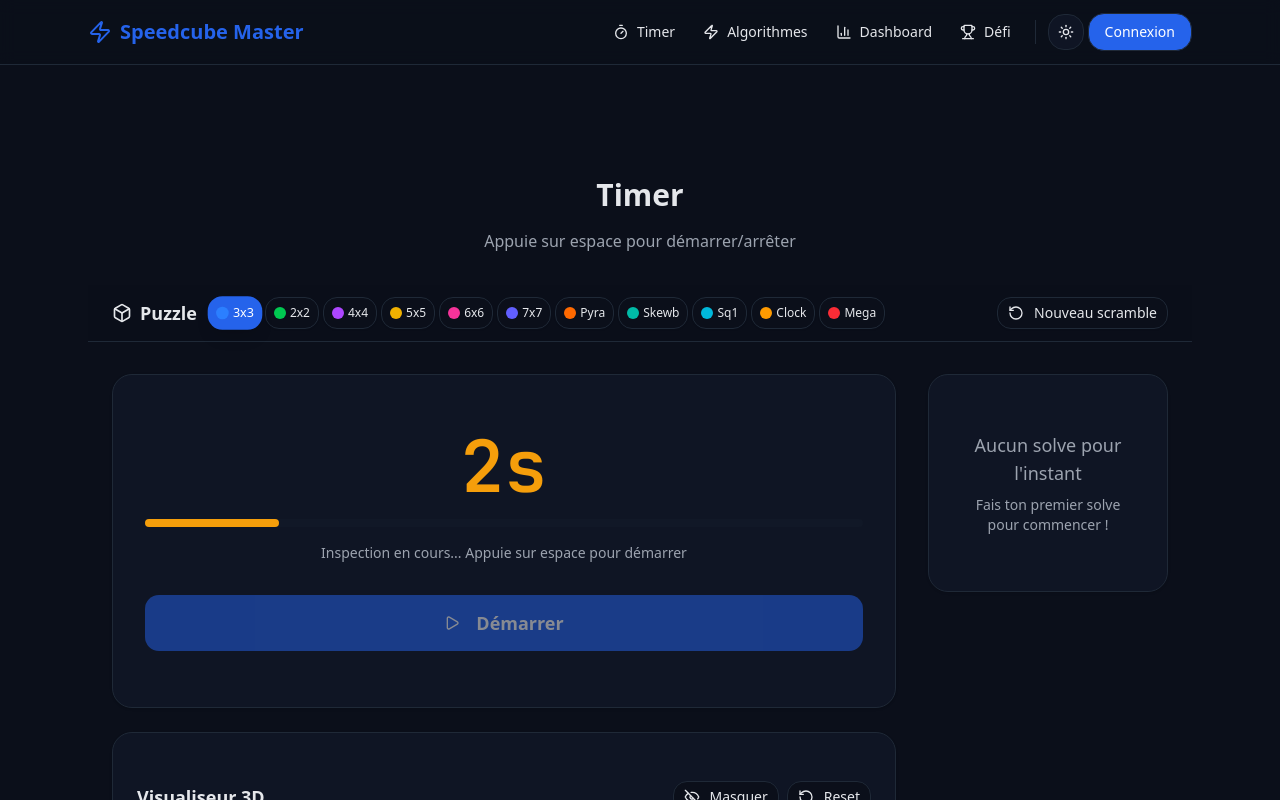
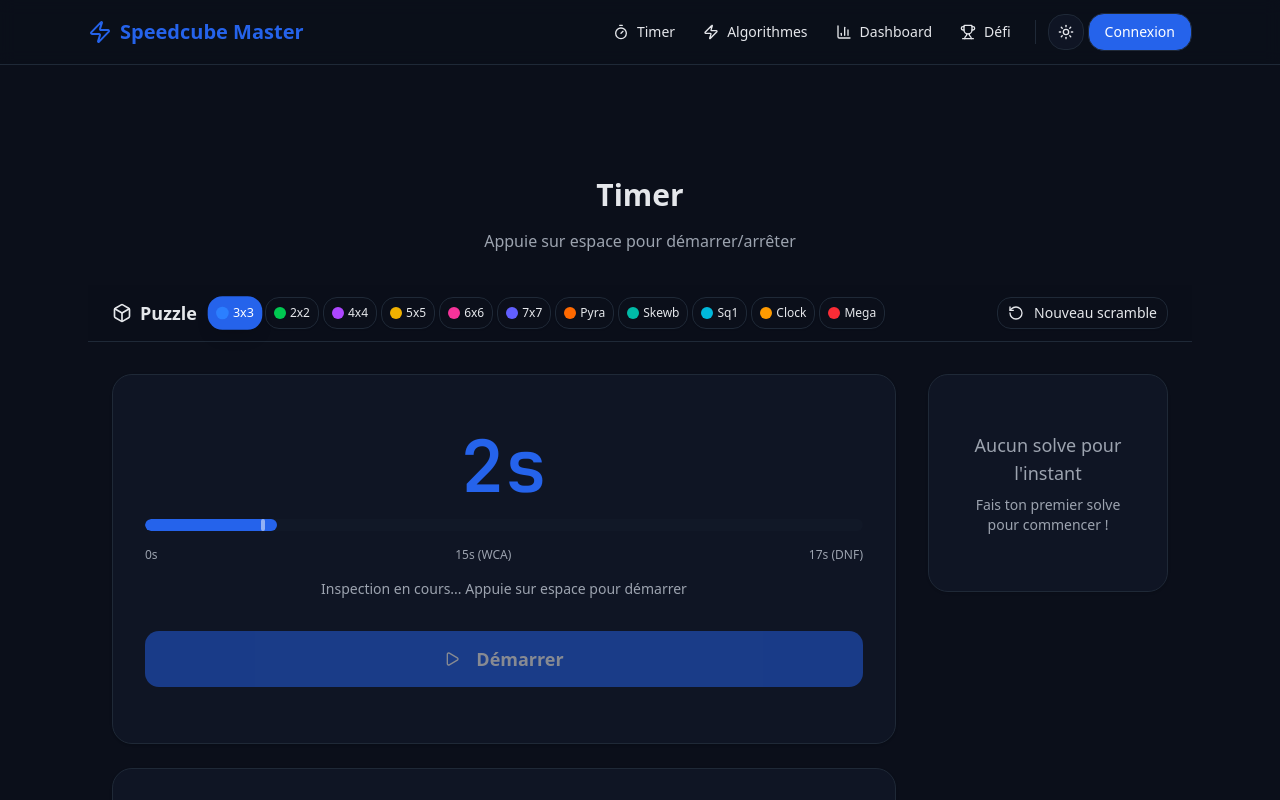
Before and after one commit to thomaslekieffre/speedcube-master, a Next.js app: page /timer in a window 1280 px wide. Both pictures are taken after a click on the button "Inspection". Shown: the top 800 px of the page. Built offline with nearby package versions, Linux system fonts and the light colour scheme.

Commit message:
fix: timer WCA

```diff
--- a/src/components/timer-card.tsx
+++ b/src/components/timer-card.tsx
@@ -31,9 +31,13 @@ export function TimerCard() {
   const [time, setTime] = useState(0);
   const [startTime, setStartTime] = useState<number | null>(null);
   const [inspection, setInspection] = useState(0);
+  const [inspectionStartTime, setInspectionStartTime] = useState<number | null>(
+    null
+  );
   const [isInspection, setIsInspection] = useState(false);
   const [currentScramble, setCurrentScramble] = useState("R U R' U'");
   const [selectedPuzzle, setSelectedPuzzle] = useState<PuzzleType>("333");
+  const [dnfAlreadySaved, setDnfAlreadySaved] = useState(false);
 
   const {
     solves,
@@ -71,24 +75,63 @@ export function TimerCard() {
     return () => clearInterval(interval);
   }, [isRunning, startTime]);
 
-  // Inspection timer
+  // Inspection timer avec règles WCA
   useEffect(() => {
-    let interval: ReturnType<typeof setInterval>;
+    let interval: ReturnType<typeof setInterval> | null = null;
 
-    if (isInspection) {
+    if (isInspection && inspectionStartTime) {
+      // Commencer immédiatement
+      setInspection(Date.now() - inspectionStartTime);
+
       interval = setInterval(() => {
-        setInspection((prev) => {
-          if (prev >= 15000) {
-            setIsInspection(false);
-            return 0;
-          }
-          return prev + 100;
-        });
-      }, 100);
+        const currentInspection = Date.now() - inspectionStartTime;
+        setInspection(currentInspection);
+
+        // Règles WCA pour l'inspection :
+        // - 15 secondes maximum
+        // - +2 si > 15s
+        // - DNF si > 17s
+        if (currentInspection >= 17000) {
+          // DNF - arrêter l'inspection et sauvegarder le DNF
+          setIsInspection(false);
+          setIsRunning(false);
+          setInspection(0);
+          setInspectionStartTime(null);
+          setDnfAlreadySaved(true); // Marquer que le DNF est déjà sauvegardé
+
+          // Sauvegarder le DNF dans les solves
+          addSolve({
+            time: 0,
+            penalty: "dnf",
+            date: new Date(),
+            scramble: currentScramble,
+          });
+
+          toast.error("DNF - Inspection > 17 secondes", {
+            description: "Règles WCA : DNF si inspection > 17s",
+          });
+
+          // Régénérer un nouveau scramble
+          generateNewScramble();
+        } else if (currentInspection >= 15000 && currentInspection < 15016) {
+          // +2 - afficher le warning une seule fois
+          toast.warning("+2 - Inspection > 15 secondes", {
+            description: "Règles WCA : +2 si inspection > 15s",
+          });
+        }
+      }, 10); // Même fréquence que le timer principal
     }
 
-    return () => clearInterval(interval);
-  }, [isInspection]);
+    return () => {
+      if (interval) clearInterval(interval);
+    };
+  }, [
+    isInspection,
+    inspectionStartTime,
+    currentScramble,
+    addSolve,
+    generateNewScramble,
+  ]);
 
   // Gestion des touches
   useEffect(() => {
@@ -107,10 +150,11 @@ export function TimerCard() {
     if (!isRunning && !isInspection) {
       // Commencer l'inspection
       setIsInspection(true);
-      setInspection(0);
+      setInspectionStartTime(Date.now());
     } else if (isInspection) {
       // Démarrer le timer
       setIsInspection(false);
+      setInspectionStartTime(null);
       setIsRunning(true);
       setStartTime(Date.now());
       setTime(0); // Remettre à 0 au début du timer
@@ -123,21 +167,54 @@ export function TimerCard() {
   };
 
   const saveSolve = () => {
-    // Calculer le temps directement depuis startTime
     const currentTime = startTime ? Date.now() - startTime : 0;
+
+    // Déterminer la pénalité selon les règles WCA
+    let penalty: "none" | "plus2" | "dnf" = "none";
+
+    if (inspection > 17000) {
+      penalty = "dnf";
+    } else if (inspection > 15000) {
+      penalty = "plus2";
+    }
+
+    // Ne pas sauvegarder si c'est déjà un DNF d'inspection (déjà sauvegardé)
+    if (dnfAlreadySaved) {
+      setDnfAlreadySaved(false); // Reset le flag
+      setTime(0);
+      setInspection(0);
+      setInspectionStartTime(null);
+      setIsInspection(false);
+      generateNewScramble();
+      return;
+    }
 
     const newSolve = addSolve({
       time: currentTime,
-      penalty: "none",
+      penalty: penalty,
       date: new Date(),
       scramble: currentScramble,
     });
 
-    toast.success("Solve sauvegardé !", {
-      description: `Temps: ${formatTime(currentTime)}`,
-    });
+    // Message selon la pénalité
+    if (penalty === "dnf") {
+      toast.error("DNF - Inspection > 17 secondes", {
+        description: `Temps: ${formatTime(currentTime)} (DNF)`,
+      });
+    } else if (penalty === "plus2") {
+      toast.warning("Solve sauvegardé avec +2", {
+        description: `Temps: ${formatTime(currentTime)} + 2 secondes`,
+      });
+    } else {
+      toast.success("Solve sauvegardé !", {
+        description: `Temps: ${formatTime(currentTime)}`,
+      });
+    }
 
     setTime(0);
+    setInspection(0);
+    setInspectionStartTime(null);
+    setIsInspection(false);
     // Régénérer un nouveau scramble après avoir sauvegardé
     generateNewScramble();
   };
@@ -201,6 +278,18 @@ export function TimerCard() {
     if (solves.length === 0) return null;
 
     const validSolves = solves.filter((s) => s.penalty !== "dnf");
+    const dnfCount = solves.filter((s) => s.penalty === "dnf").length;
+
+    // Si tous les solves sont DNF, pas de moyenne
+    if (validSolves.length === 0) {
+      return {
+        pb: null,
+        average: null,
+        total: solves.length,
+        dnfCount: dnfCount,
+      };
+    }
+
     const times = validSolves.map((s) =>
       s.penalty === "plus2" ? s.time + 2000 : s.time
     );
@@ -211,7 +300,12 @@ export function TimerCard() {
         ? Math.floor(times.reduce((a, b) => a + b, 0) / times.length)
         : 0;
 
-    return { pb, average, total: solves.length };
+    return {
+      pb,
+      average,
+      total: solves.length,
+      dnfCount: dnfCount,
+    };
   };
 
   const stats = getStats();
@@ -294,17 +388,89 @@ export function TimerCard() {
                 <div className="text-center mb-8">
                   {isInspection ? (
                     <div className="space-y-4">
-                      <div className="text-7xl font-mono font-bold text-warning">
+                      <div
+                        className={`text-7xl font-mono font-bold ${
+                          inspection > 17000
+                            ? "text-destructive"
+                            : inspection > 15000
+                            ? "text-warning"
+                            : "text-primary"
+                        }`}
+                      >
                         {formatInspection(inspection)}
                       </div>
-                      <div className="w-full bg-muted rounded-full h-2">
+                      <div className="w-full bg-muted rounded-full h-3 relative overflow-hidden">
+                        {/* Barre de progression principale */}
                         <div
-                          className="bg-warning h-2 rounded-full transition-all duration-100"
-                          style={{ width: `${(inspection / 15000) * 100}%` }}
+                          className={`h-3 rounded-full transition-all duration-200 ease-out ${
+                            inspection > 17000
+                              ? "bg-destructive"
+                              : inspection > 15000
+                              ? "bg-warning"
+                              : "bg-primary"
+                          }`}
+                          style={{
+                            width: `${Math.min(
+                              (inspection / 15000) * 100,
+                              100
+                            )}%`,
+                          }}
+                        />
+
+                        {/* Barre de progression étendue pour montrer jusqu'à 17s */}
+                        {inspection > 15000 && (
+                          <div
+                            className={`h-3 rounded-full transition-all duration-200 ease-out ${
+                              inspection > 17000
+                                ? "bg-destructive"
+                                : "bg-warning"
+                            }`}
+                            style={{
+                              width: `${Math.min(
+                                ((inspection - 15000) / 2000) * 100,
+                                100
+                              )}%`,
+                              marginLeft: "100%",
+                            }}
+                          />
+                        )}
+
+                        {/* Indicateur de position */}
+                        <div
+                          className={`absolute top-0 w-1 h-3 rounded-full transition-all duration-200 ease-out ${
+                            inspection > 17000
+                              ? "bg-white"
+                              : inspection > 15000
+                              ? "bg-white"
+                              : "bg-white/50"
+                          }`}
+                          style={{
+                            left: `${Math.min(
+                              (inspection / 17000) * 100,
+                              100
+                            )}%`,
+                          }}
                         />
                       </div>
-                      <p className="text-muted-foreground text-sm">
-                        Inspection en cours... Appuie sur espace pour démarrer
+                      <div className="flex justify-between text-xs text-muted-foreground">
+                        <span>0s</span>
+                        <span>15s (WCA)</span>
+                        <span>17s (DNF)</span>
+                      </div>
+                      <p
+                        className={`text-sm ${
+                          inspection > 17000
+                            ? "text-destructive"
+                            : inspection > 15000
+                            ? "text-warning"
+                            : "text-muted-foreground"
+                        }`}
+                      >
+                        {inspection > 17000
+                          ? "DNF - Inspection > 17 secondes"
+                          : inspection > 15000
+                          ? "+2 - Inspection > 15 secondes"
+                          : "Inspection en cours... Appuie sur espace pour démarrer"}
                       </p>
                     </div>
                   ) : (
@@ -355,13 +521,13 @@ export function TimerCard() {
                       </div>
                       <div className="space-y-2">
                         <div className="text-3xl font-bold text-primary">
-                          {formatTime(stats.pb)}
+                          {stats.pb ? formatTime(stats.pb) : "N/A"}
                         </div>
                         <div className="text-sm text-muted-foreground">PB</div>
                       </div>
                       <div className="space-y-2">
                         <div className="text-3xl font-bold text-accent">
-                          {formatTime(stats.average)}
+                          {stats.average ? formatTime(stats.average) : "N/A"}
                         </div>
                         <div className="text-sm text-muted-foreground">
                           Moyenne
```
Also changed, not shown: src/hooks/use-solves.ts (+31 -3 lines).
